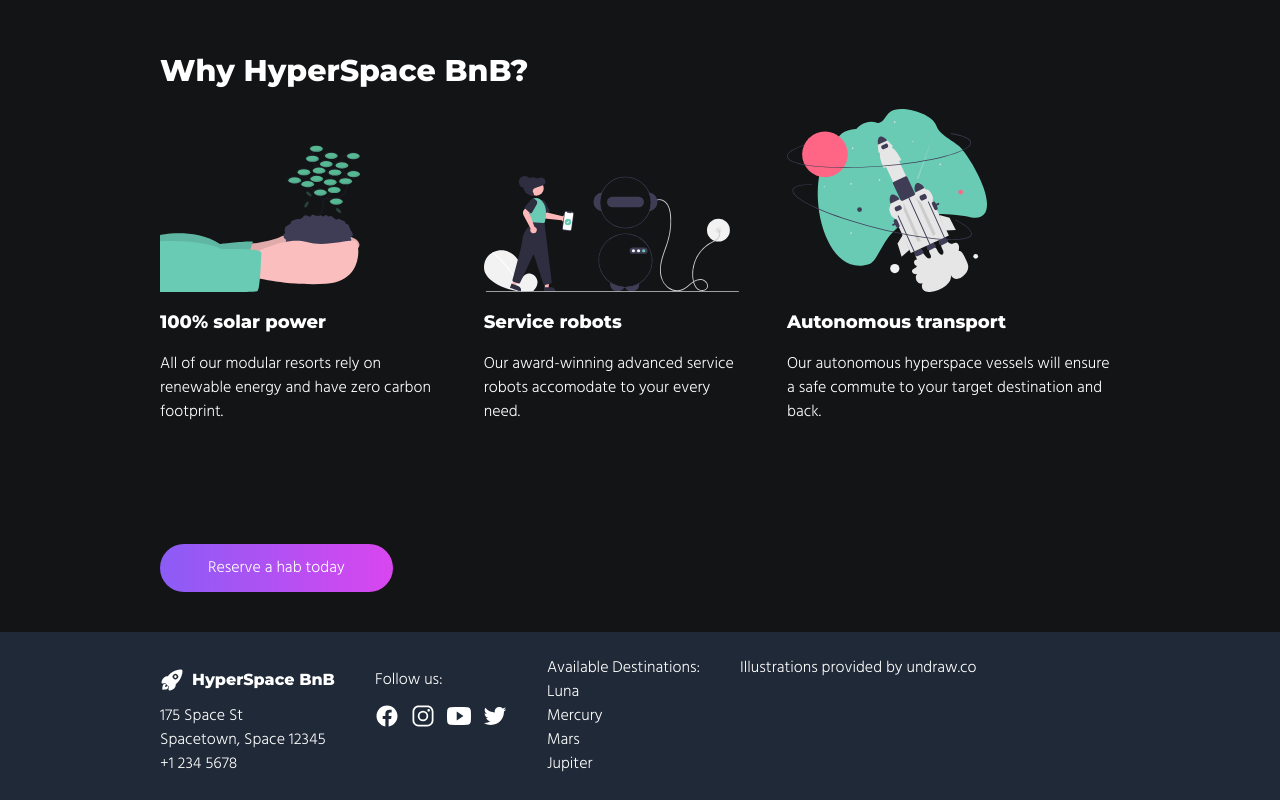
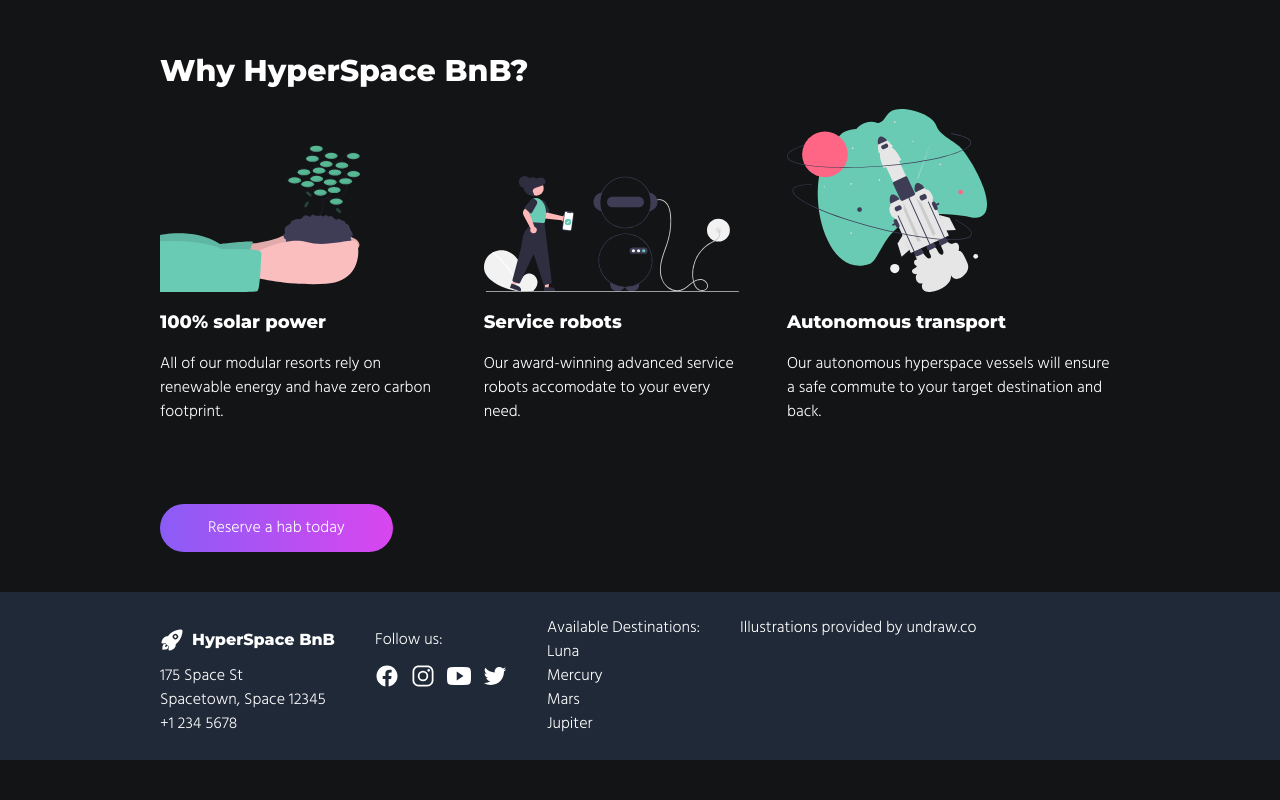
Before and after one commit to CarlsJr4/HyperSpace-BnB, a Next.js app: page / in a window 1280 px wide. Shown: the part 948-1748 px from the top of the page. After the commit the page ends 1708 px from the top, so only its background shows below. Built offline with nearby package versions, Linux system fonts and the light colour scheme.

Commit message:
Links styled as buttons for accessibility

```diff
--- a/components/Button.js
+++ /dev/null
@@ -1,9 +0,0 @@
-const Button = ({ children }) => {
-  return (
-    <button className="bg-gradient-to-r from-violet-500 to-fuchsia-500 text-white py-3 px-12 rounded-full my-10 hover:scale-110 transition-all">
-      {children}
-    </button>
-  );
-};
-
-export default Button;
--- /dev/null
+++ b/components/LinkButton.js
@@ -0,0 +1,14 @@
+import Link from 'next/link';
+
+const LinkButton = ({ children, href }) => {
+  return (
+    <Link
+      href={href}
+      className="bg-gradient-to-r from-violet-500 to-fuchsia-500 text-white py-3 px-12 rounded-full my-10 hover:scale-110 transition-all block max-w-max"
+    >
+      <span>{children}</span>
+    </Link>
+  );
+};
+
+export default LinkButton;
--- a/components/Navbar.js
+++ b/components/Navbar.js
@@ -5,7 +5,7 @@ const Navbar = () => {
   return (
     <nav>
       <ul className="grid grid-cols-navbar gap-10 my-10 mx-5 md:mx-20">
-        <li className="justify-start">
+        <li className="justify-self-start">
           <StyledLink href="/">
             <span className="flex gap-2">
               <IoRocket size="1.5rem" />
--- a/pages/index.js
+++ b/pages/index.js
@@ -1,6 +1,6 @@
 import MainWrapper from '../components/MainWrapper';
 import Link from '../components/Link';
-import Button from '../components/Button';
+import LinkButton from '../components/LinkButton';
 import Card from '../components/Card';
 import Image from 'next/image';
 import SubSection from '../components/SubSection';
@@ -22,9 +22,7 @@ export default function Home() {
           <p className="text-lg">
             We provide the best spacecation experience in the galaxy
           </p>
-          <Link href="locations">
-            <Button>Explore our habs</Button>
-          </Link>
+          <LinkButton href="locations">Explore our habs</LinkButton>
         </div>
         <div>
           <Image src={astronaut} width={900} alt="Astronaut in space" />
@@ -79,9 +77,7 @@ export default function Home() {
           />
         </div>
       </SubSection>
-      <Link href="locations">
-        <Button>Reserve a hab today</Button>
-      </Link>
+      <LinkButton href="locations">Reserve a hab today</LinkButton>
     </MainWrapper>
   );
 }
```
